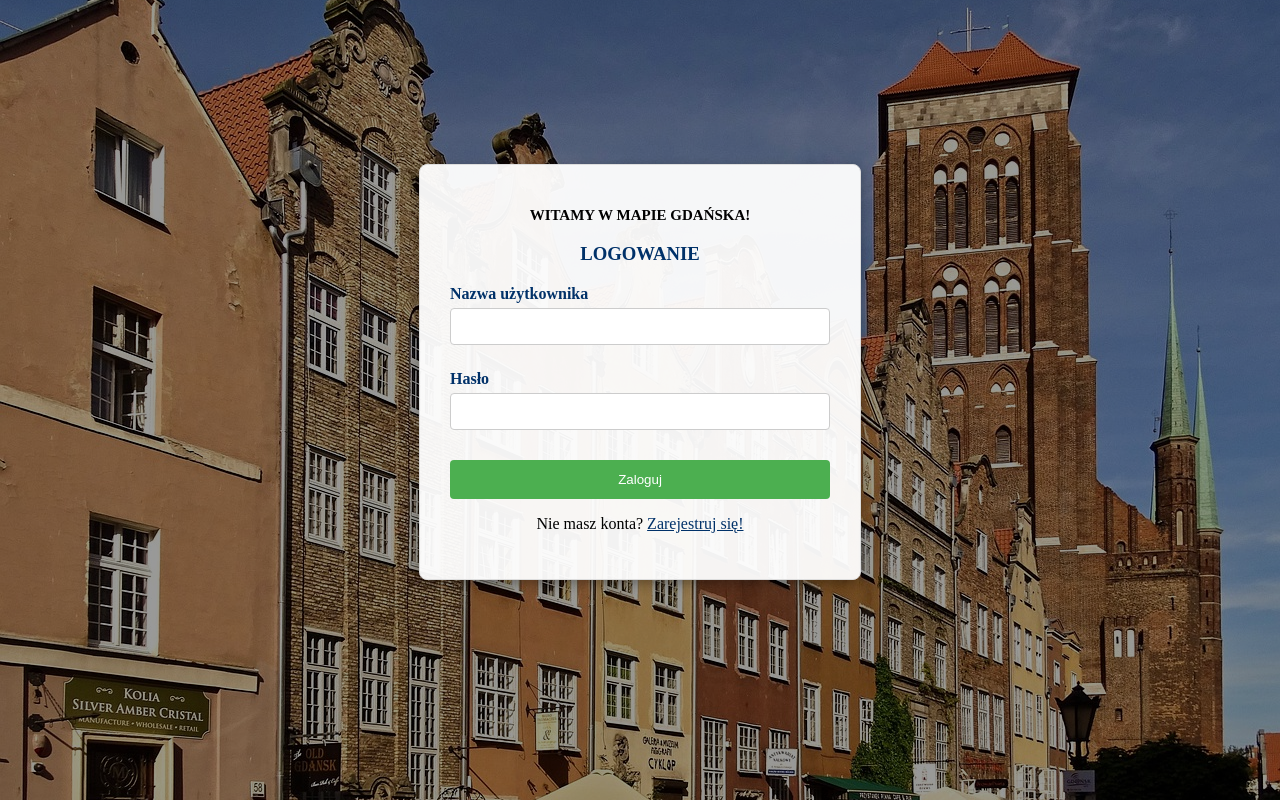
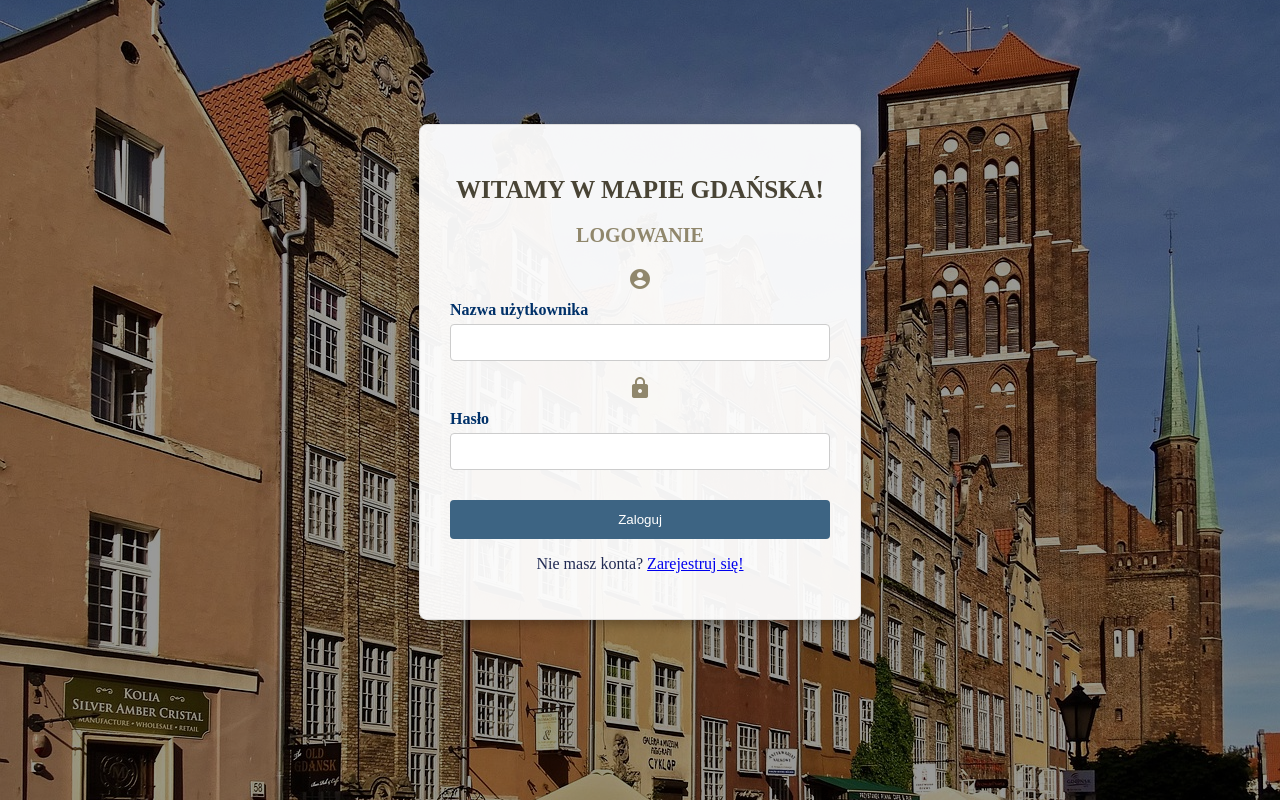
Before and after one commit to fist-it/all_in-BEST2025, a Flask app: page /login in a window 1280 px wide. Run offline with Flask 3, Linux system fonts and the light colour scheme.

Commit message:
New Color Theme and Icons Added

```diff
--- a/static/styles/login.css
+++ b/static/styles/login.css
@@ -71,24 +71,23 @@
 }
 
 .log h2{
-    color: mix(#fff, #e91e63, 85%);
-	font-size: 15px ;
+    color:#494435;
+	font-size: 25px ;
 	font-weight: 900;
-	text-shadow:
-		-0.0075em 0.0075em 0 mix(#fff, #e91e63, 94%),
-		0.005em 0.005em 0 mix(#fff, #e91e63, 60%),
-		0.01em 0.01em 0 mix(#fff, #e91e63, 62%),
-		0.015em 0.015em mix(#fff, #e91e63, 64%),
-		0.02em 0.02em 0 mix(#fff, #e91e63, 66%),
-		0.025em 0.025em 0 mix(#fff, #e91e63, 68%),
-		0.03em 0.03em 0 mix(#fff, #e91e63, 70%),
-		0.035em 0.035em 0 mix(#fff, #e91e63, 72%);
+    transition: color 300ms ease;
+}
+
+.log h2:hover{
+    color:#90876c;
+
 }
 
 .log h3 {
-    color: #003169;
+    color: #90876c;
     margin-bottom: 20px;
+    font-size: 20px ;
     font-weight: bold;
+    transition: color 300ms ease;
 }
 
 .log label {
@@ -108,10 +107,14 @@
     box-sizing: border-box;
 }
 
+.mt-4{
+    color: #212a53;
+}
+
 .button {
     width: 100%;
     padding: 12px;
-    background-color: #4CAF50;
+    background-color: #3d6483;
     color: white;
     border: none;
     cursor: pointer;
@@ -121,15 +124,27 @@
 }
 
 .button:hover {
-    background-color: #45a049;
+    background-color: #212a53;
 }
 
-.log a {
-    color: #003169;
+log a:link {
+    color:#3d6483;
+    text-decoration:none;
     transition: color 300ms ease;
 }
 
-.log a:hover {
-    color: #4CAF50;
-    text-decoration: underline;
+log a:visited {
+    color:#98c9bd;
+    text-decoration:none;
 }
+
+log a:hover {
+    color:#212a53;
+    text-decoration:none;
+}
+
+.material-icons{
+    left: 0;
+    color: #90876c;
+
+}
--- a/templates/base.html
+++ b/templates/base.html
@@ -10,9 +10,7 @@
     <link rel="stylesheet" href="/static/styles/chat.css">
     <link rel="stylesheet" href="/static/styles/home.css">
     <link rel="stylesheet" href="https://cdnjs.cloudflare.com/ajax/libs/font-awesome/4.7.0/css/font-awesome.min.css">
-
-
-    <style>
+<style>
         body { margin: 0; font-family: sans-serif; }
     </style>
 </head>
--- a/templates/login.html
+++ b/templates/login.html
@@ -3,6 +3,7 @@
 
 {% block head %}
     <link rel="stylesheet" href="{{ url_for('static', filename='styles/login.css') }}">
+    <link rel="stylesheet" href="https://fonts.googleapis.com/icon?family=Material+Icons">
 {% endblock %}
 
 {% block content %}
@@ -25,9 +26,11 @@
             {% endif %}
 
             <form method="POST" action="{{ url_for('login') }}">
+                <i class="material-icons">account_circle</i>
                 <label for="username">Nazwa użytkownika</label>
                 <input type="text" id="username" name="username" required>
 
+                <i class="material-icons">lock</i>
                 <label for="password">Hasło</label>
                 <input type="password" id="password" name="password" required>
 
--- a/templates/register.html
+++ b/templates/register.html
@@ -2,6 +2,7 @@
 
 {% block head %}
     <link rel="stylesheet" href="{{ url_for('static', filename='styles/login.css') }}">
+    <link rel="stylesheet" href="https://fonts.googleapis.com/icon?family=Material+Icons">
 {% endblock %}
 
 {% block content %}
@@ -25,10 +26,12 @@
 
             <form method="POST">
                 <div class="form-group">
+                    <i class="material-icons">account_circle</i>
                     <label for="username">Nazwa użytkownika</label>
                     <input type="text" class="form-control" id="username" name="username" required>
                 </div>
                 <div class="form-group">
+                    <i class="material-icons">lock</i>
                     <label for="password">Hasło</label>
                     <input type="password" class="form-control" id="password" name="password" required>
                 </div>
```
